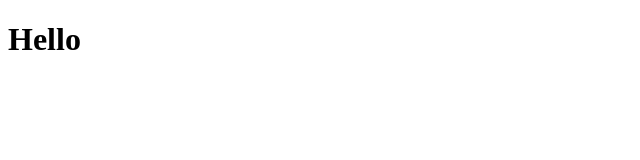
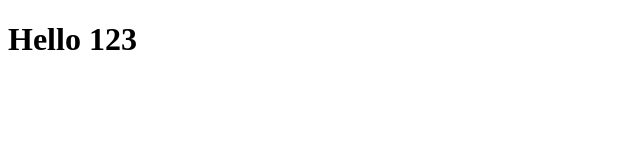
Before and after one commit to kjaglo/kjaglo.github.io, a plain HTML site: page index.html in a window 1280 px wide. Shown: the full height of the page, 0-640 px from the left. Drawn offline with Linux system fonts and the light colour scheme.

Commit message:
update: index.html

```diff
--- a/index.html
+++ b/index.html
@@ -6,7 +6,8 @@
 
 <body>
 <h1>
-Hello
+Hello 123
+
 </h1>
 
 </body>
```
